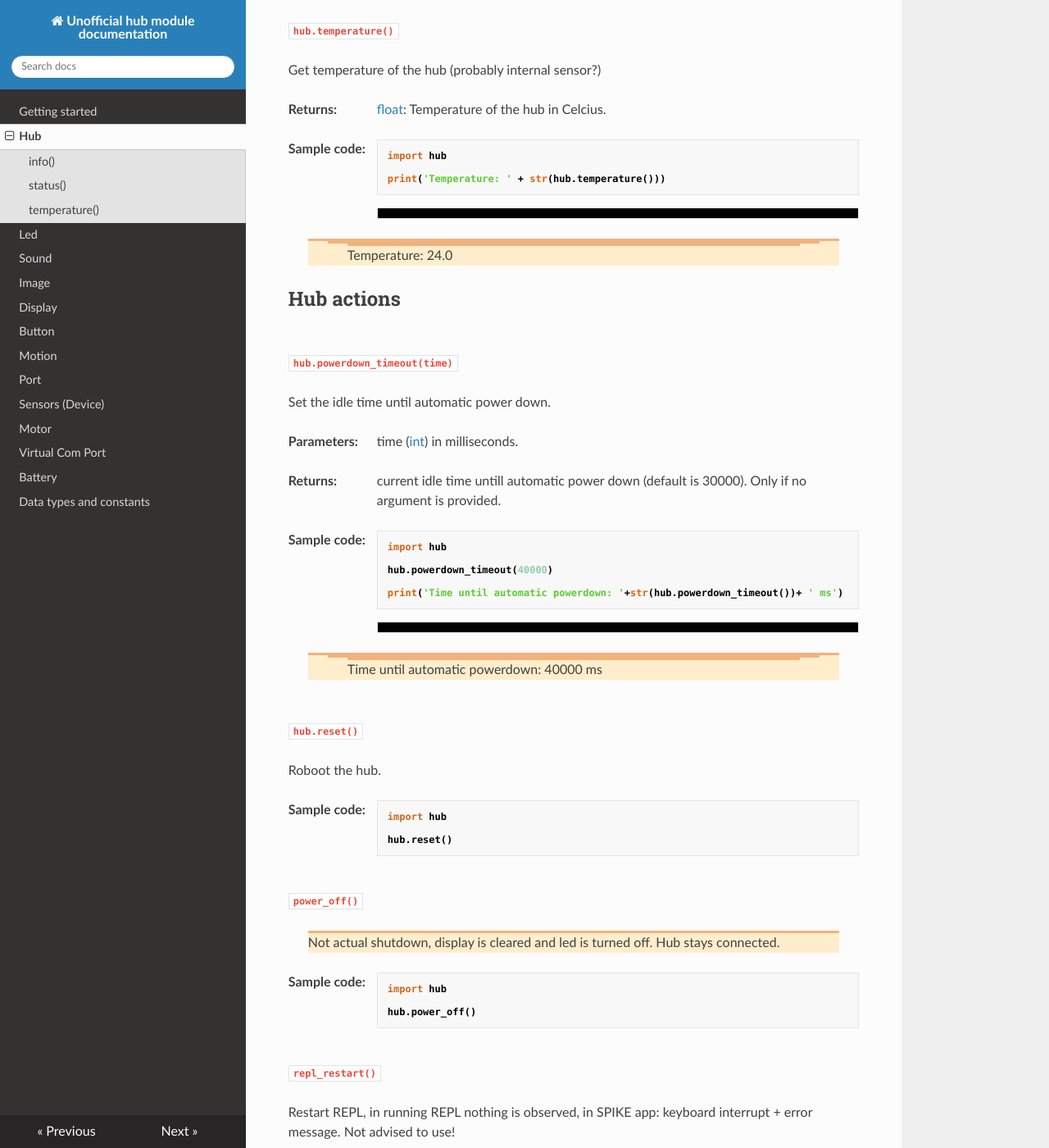
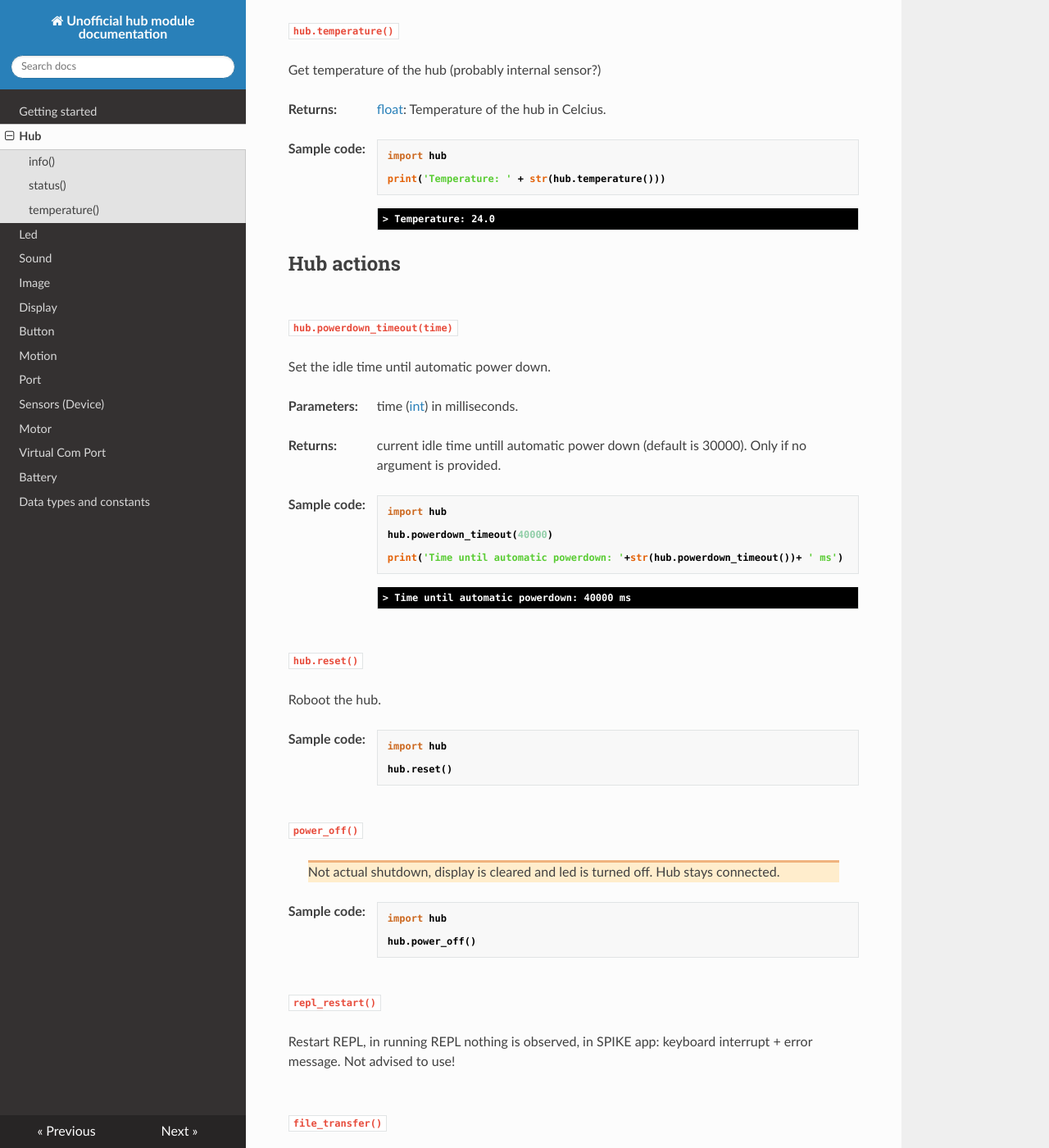
Before and after one commit to NStrijbosch/hub-module-notes, an MkDocs documentation site: the page built from docs/hub.md, in a window 1280 px wide and 1400 px high, scrolled down 1092 px. Shown: the whole window at 82% size. Built offline with MkDocs 1.6.1, drawn with Linux system fonts in a browser that asks for light colours; nearby versions of some CDN libraries.

Commit message:
Update hub.md

````diff
--- a/docs/hub.md
+++ b/docs/hub.md
@@ -82,7 +82,7 @@ print('Temperature: ' + str(hub.temperature()))
 ```
 
 <span class='shell_output'>
->>> Temperature: 24.0
+\> Temperature: 24.0
 </span>
 
 # Hub actions
@@ -111,7 +111,7 @@ hub.powerdown_timeout(40000)
 print('Time until automatic powerdown: '+str(hub.powerdown_timeout())+ ' ms')
 ```
 <span class='shell_output'>
->>> Time until automatic powerdown: 40000 ms
+\> Time until automatic powerdown: 40000 ms
 </span>
 
 ## reset()
````
